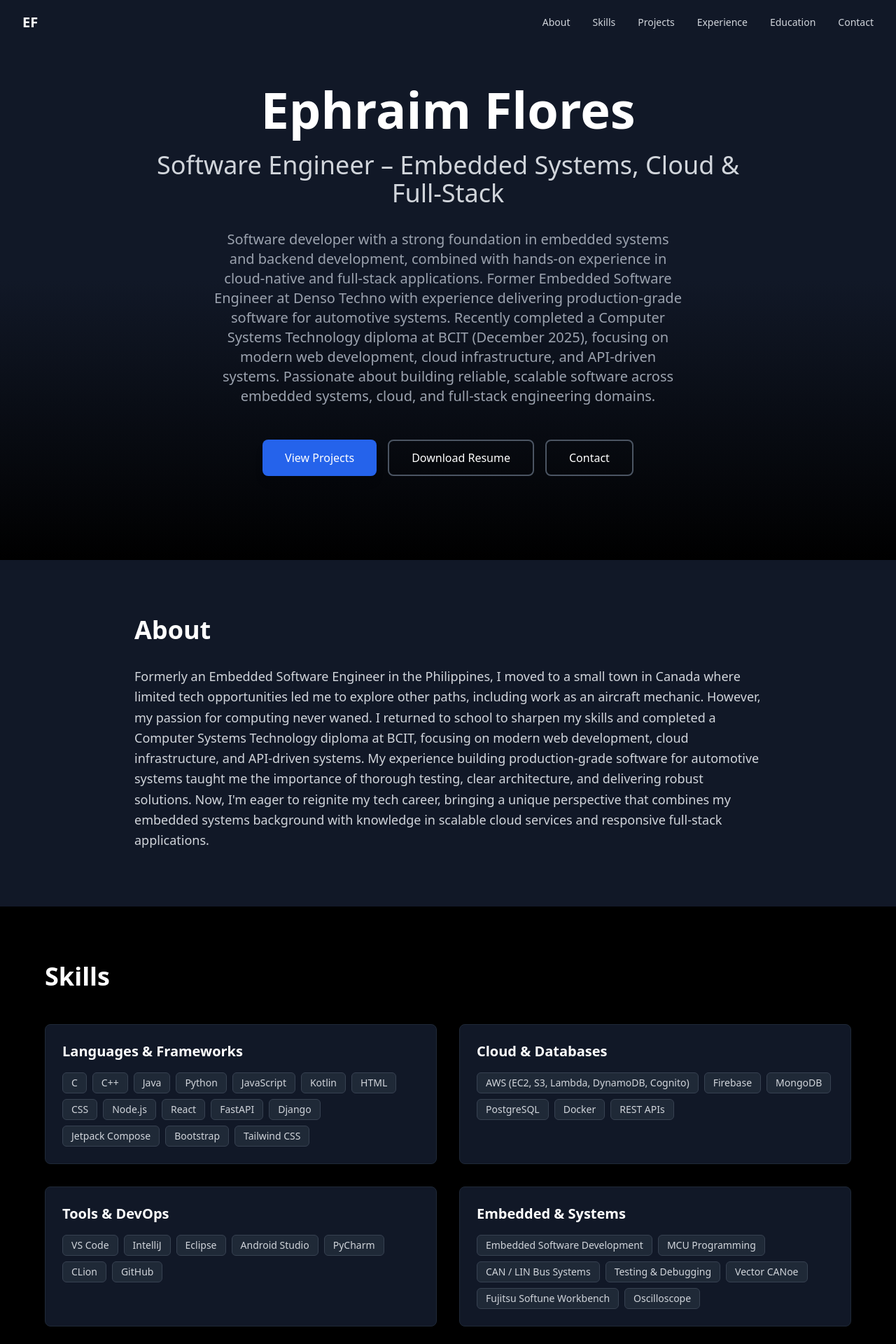
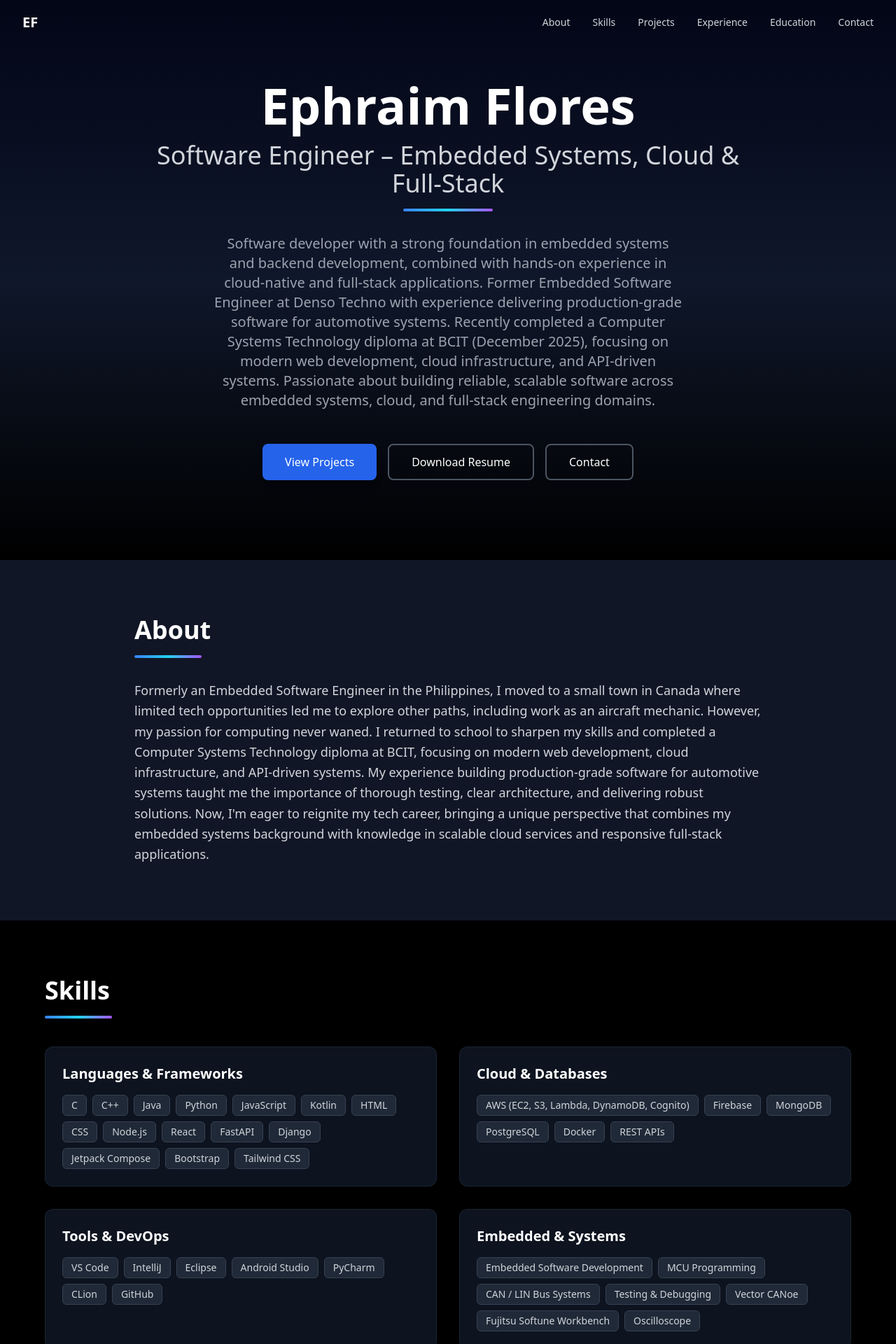
Before and after one commit to Ephflores/portfolio, a React (Vite) app: page / in a window 1280 px wide. Shown: the top 1920 px of the page at 70% size. Built offline with nearby package versions, Linux system fonts and the light colour scheme.

Commit message:
Improve UX

```diff
--- a/src/App.jsx
+++ b/src/App.jsx
@@ -7,10 +7,26 @@ import Projects from './components/Projects'
 import Experience from './components/Experience'
 import Education from './components/Education'
 import Contact from './components/Contact'
+import useScrollProgress from './hooks/useScrollProgress'
 
 function App() {
+  const scrollProgress = useScrollProgress()
+
   return (
-    <div className="min-h-screen bg-black">
+    <div className="relative min-h-screen bg-slate-950 overflow-hidden">
+      {/* Background detailing: radial glow + subtle grid */}
+      <div className="pointer-events-none absolute inset-0 opacity-40 bg-[radial-gradient(circle_at_top,_rgba(56,189,248,0.16),_transparent_55%)]" />
+      <div className="pointer-events-none absolute inset-0 opacity-[0.04] bg-[linear-gradient(to_right,_#1f2937_1px,_transparent_1px),linear-gradient(to_bottom,_#1f2937_1px,_transparent_1px)] bg-[size:40px_40px]" />
+
+      {/* Scroll progress bar under navbar */}
+      <div className="fixed top-16 left-0 right-0 h-0.5 bg-transparent z-40">
+        <div
+          className="h-full bg-gradient-to-r from-blue-500 via-cyan-400 to-purple-500 transition-[width] duration-150"
+          style={{ width: `${scrollProgress}%` }}
+        />
+      </div>
+
+      <div className="relative">
         <Navbar />
         <Hero />
         <About />
@@ -20,6 +36,7 @@ function App() {
         <Education />
         <Contact />
       </div>
+    </div>
   )
 }
 
--- a/src/components/About.jsx
+++ b/src/components/About.jsx
@@ -1,10 +1,20 @@
 import { about } from '../data/resumeData';
+import useInView from '../hooks/useInView';
 
 const About = () => {
+  const { ref, isVisible } = useInView();
+
   return (
-    <section id="about" className="scroll-mt-16 py-20 px-4 sm:px-6 lg:px-8 bg-gray-900">
+    <section
+      id="about"
+      ref={ref}
+      className={`scroll-mt-16 py-20 px-4 sm:px-6 lg:px-8 bg-gray-900/95 backdrop-blur-sm transition-all duration-700 ease-out transform ${
+        isVisible ? 'opacity-100 translate-y-0' : 'opacity-0 translate-y-6'
+      }`}
+    >
       <div className="max-w-4xl mx-auto">
-        <h2 className="text-4xl font-bold text-white mb-8">About</h2>
+        <h2 className="text-4xl font-bold text-white mb-4">About</h2>
+        <div className="h-1 w-24 mb-8 bg-gradient-to-r from-blue-500 via-cyan-400 to-purple-500 rounded-full" />
         <p className="text-lg text-gray-300 leading-relaxed">
           {about.story}
         </p>
--- a/src/components/Contact.jsx
+++ b/src/components/Contact.jsx
@@ -1,17 +1,27 @@
 import { personalInfo } from '../data/resumeData';
+import useInView from '../hooks/useInView';
 
 const Contact = () => {
+  const { ref, isVisible } = useInView();
+
   return (
-    <section id="contact" className="scroll-mt-16 py-20 px-4 sm:px-6 lg:px-8 bg-black">
+    <section
+      id="contact"
+      ref={ref}
+      className={`scroll-mt-16 py-20 px-4 sm:px-6 lg:px-8 bg-black/95 backdrop-blur-sm transition-all duration-700 ease-out transform ${
+        isVisible ? 'opacity-100 translate-y-0' : 'opacity-0 translate-y-6'
+      }`}
+    >
       <div className="max-w-4xl mx-auto text-center">
-        <h2 className="text-4xl font-bold text-white mb-12">Contact</h2>
+        <h2 className="text-4xl font-bold text-white mb-4">Contact</h2>
+        <div className="h-1 w-24 mx-auto mb-10 bg-gradient-to-r from-blue-500 via-cyan-400 to-purple-500 rounded-full" />
         <div className="bg-gray-900 rounded-lg p-8 border border-gray-800">
           <div className="space-y-6">
             <div>
               <p className="text-gray-400 mb-2">Email</p>
               <a
                 href={`mailto:${personalInfo.email}`}
-                className="text-blue-400 hover:text-blue-300 text-lg transition-colors"
+                className="relative inline-block text-blue-400 hover:text-blue-300 text-lg transition-colors focus:outline-none focus-visible:ring-2 focus-visible:ring-blue-500 focus-visible:ring-offset-2 focus-visible:ring-offset-slate-950 after:absolute after:left-0 after:-bottom-0.5 after:h-px after:w-0 after:bg-blue-400 after:transition-all after:duration-300 hover:after:w-full"
               >
                 {personalInfo.email}
               </a>
@@ -22,7 +32,7 @@ const Contact = () => {
                 href={personalInfo.linkedin}
                 target="_blank"
                 rel="noopener noreferrer"
-                className="text-blue-400 hover:text-blue-300 text-lg transition-colors"
+                className="relative inline-block text-blue-400 hover:text-blue-300 text-lg transition-colors focus:outline-none focus-visible:ring-2 focus-visible:ring-blue-500 focus-visible:ring-offset-2 focus-visible:ring-offset-slate-950 after:absolute after:left-0 after:-bottom-0.5 after:h-px after:w-0 after:bg-blue-400 after:transition-all after:duration-300 hover:after:w-full"
               >
                 {personalInfo.linkedin}
               </a>
@@ -31,7 +41,7 @@ const Contact = () => {
               <p className="text-gray-400 mb-2">Phone</p>
               <a
                 href={`tel:${personalInfo.phone}`}
-                className="text-gray-300 text-lg"
+                className="text-gray-300 text-lg focus:outline-none focus-visible:ring-2 focus-visible:ring-blue-500 focus-visible:ring-offset-2 focus-visible:ring-offset-slate-950 rounded"
               >
                 {personalInfo.phone}
               </a>
--- a/src/components/Education.jsx
+++ b/src/components/Education.jsx
@@ -1,10 +1,20 @@
 import { education } from '../data/resumeData';
+import useInView from '../hooks/useInView';
 
 const Education = () => {
+  const { ref, isVisible } = useInView();
+
   return (
-    <section id="education" className="scroll-mt-16 py-20 px-4 sm:px-6 lg:px-8 bg-gray-900">
+    <section
+      id="education"
+      ref={ref}
+      className={`scroll-mt-16 py-20 px-4 sm:px-6 lg:px-8 bg-gray-900/95 backdrop-blur-sm transition-all duration-700 ease-out transform ${
+        isVisible ? 'opacity-100 translate-y-0' : 'opacity-0 translate-y-6'
+      }`}
+    >
       <div className="max-w-4xl mx-auto">
-        <h2 className="text-4xl font-bold text-white mb-12">Education</h2>
+        <h2 className="text-4xl font-bold text-white mb-4">Education</h2>
+        <div className="h-1 w-24 mb-10 bg-gradient-to-r from-blue-500 via-cyan-400 to-purple-500 rounded-full" />
         <div className="space-y-6">
           {education.map((edu) => (
             <div key={edu.id} className="bg-gray-800 rounded-lg p-6 border border-gray-700">
--- a/src/components/Experience.jsx
+++ b/src/components/Experience.jsx
@@ -1,7 +1,8 @@
 import { technicalExperience, otherExperience } from '../data/resumeData';
+import useInView from '../hooks/useInView';
 
 const ExperienceCard = ({ exp }) => (
-  <div className="bg-gray-900 rounded-lg p-6 border border-gray-800">
+  <div className="bg-gray-900/80 rounded-xl p-6 border border-gray-800/80 transition-all duration-300 hover:-translate-y-1 hover:shadow-[0_18px_45px_rgba(15,23,42,0.9)] hover:border-blue-500/60">
     <div className="mb-4">
       <h3 className="text-2xl font-semibold text-white mb-1">{exp.title}</h3>
       <p className="text-lg text-blue-400 mb-1">{exp.company}</p>
@@ -16,10 +17,19 @@ const ExperienceCard = ({ exp }) => (
 );
 
 const Experience = () => {
+  const { ref, isVisible } = useInView();
+
   return (
-    <section id="experience" className="scroll-mt-16 py-20 px-4 sm:px-6 lg:px-8 bg-black">
+    <section
+      id="experience"
+      ref={ref}
+      className={`scroll-mt-16 py-20 px-4 sm:px-6 lg:px-8 bg-black/95 backdrop-blur-sm transition-all duration-700 ease-out transform ${
+        isVisible ? 'opacity-100 translate-y-0' : 'opacity-0 translate-y-6'
+      }`}
+    >
       <div className="max-w-4xl mx-auto">
-        <h2 className="text-4xl font-bold text-white mb-12">Experience</h2>
+        <h2 className="text-4xl font-bold text-white mb-4">Experience</h2>
+        <div className="h-1 w-24 mb-10 bg-gradient-to-r from-blue-500 via-cyan-400 to-purple-500 rounded-full" />
 
         <div className="mb-16">
           <h3 className="text-2xl font-semibold text-white mb-8">Technical Work Experience</h3>
--- a/src/components/Hero.jsx
+++ b/src/components/Hero.jsx
@@ -1,7 +1,10 @@
 import { personalInfo } from '../data/resumeData';
 import resumePdf from '../assets/EphraimFloresResume.pdf';
+import useInView from '../hooks/useInView';
 
 const Hero = () => {
+  const { ref, isVisible } = useInView();
+
   const scrollToSection = (id) => {
     const element = document.getElementById(id);
     if (element) {
@@ -26,33 +29,40 @@ const Hero = () => {
   };
 
   return (
-    <section id="hero" className="scroll-mt-16 min-h-screen flex items-center justify-center bg-gradient-to-b from-gray-900 via-gray-900 to-black px-4 sm:px-6 lg:px-8">
+    <section
+      id="hero"
+      ref={ref}
+      className={`scroll-mt-16 min-h-screen flex items-center justify-center bg-gradient-to-b from-slate-950 via-slate-900 to-black px-4 sm:px-6 lg:px-8 transition-all duration-700 ease-out transform ${
+        isVisible ? 'opacity-100 translate-y-0' : 'opacity-0 translate-y-6'
+      }`}
+    >
       <div className="max-w-4xl mx-auto text-center">
-        <h1 className="text-5xl sm:text-6xl lg:text-7xl font-bold text-white mb-6">
+        <h1 className="text-5xl sm:text-6xl lg:text-7xl font-bold text-white mb-4">
           {personalInfo.name}
         </h1>
-        <h2 className="text-2xl sm:text-3xl lg:text-4xl text-gray-300 mb-8 font-light">
+        <h2 className="text-2xl sm:text-3xl lg:text-4xl text-gray-300 mb-4 font-light">
           {personalInfo.title}
         </h2>
+        <div className="h-1 w-32 mx-auto mb-8 bg-gradient-to-r from-blue-500 via-cyan-400 to-purple-500 rounded-full" />
         <p className="text-lg sm:text-xl text-gray-400 mb-12 max-w-2xl mx-auto leading-relaxed">
           {personalInfo.summary}
         </p>
         <div className="flex flex-col sm:flex-row gap-4 justify-center">
           <button
             onClick={() => scrollToSection('projects')}
-            className="px-8 py-3 bg-blue-600 hover:bg-blue-700 text-white font-medium rounded-lg transition-colors shadow-lg hover:shadow-xl"
+            className="px-8 py-3 bg-blue-600 hover:bg-blue-700 text-white font-medium rounded-lg transition-colors shadow-lg hover:shadow-xl focus:outline-none focus-visible:ring-2 focus-visible:ring-blue-500 focus-visible:ring-offset-2 focus-visible:ring-offset-slate-950"
           >
             View Projects
           </button>
           <button
             onClick={handleDownloadResume}
-            className="px-8 py-3 bg-transparent border-2 border-gray-600 hover:border-gray-400 text-white font-medium rounded-lg transition-colors"
+            className="px-8 py-3 bg-transparent border-2 border-gray-600 hover:border-gray-400 text-white font-medium rounded-lg transition-colors focus:outline-none focus-visible:ring-2 focus-visible:ring-blue-500 focus-visible:ring-offset-2 focus-visible:ring-offset-slate-950"
           >
             Download Resume
           </button>
           <button
             onClick={() => scrollToSection('contact')}
-            className="px-8 py-3 bg-transparent border-2 border-gray-600 hover:border-gray-400 text-white font-medium rounded-lg transition-colors"
+            className="px-8 py-3 bg-transparent border-2 border-gray-600 hover:border-gray-400 text-white font-medium rounded-lg transition-colors focus:outline-none focus-visible:ring-2 focus-visible:ring-blue-500 focus-visible:ring-offset-2 focus-visible:ring-offset-slate-950"
           >
             Contact
           </button>
--- a/src/components/Navbar.jsx
+++ b/src/components/Navbar.jsx
@@ -44,7 +44,7 @@ const Navbar = () => {
         <div className="flex items-center justify-between h-16">
           <button
             onClick={() => scrollToSection('hero')}
-            className="text-xl font-semibold text-white hover:text-blue-400 transition-colors"
+            className="text-xl font-semibold text-white hover:text-blue-400 transition-colors focus:outline-none focus-visible:ring-2 focus-visible:ring-blue-500 focus-visible:ring-offset-2 focus-visible:ring-offset-slate-950 rounded"
           >
             EF
           </button>
@@ -53,7 +53,7 @@ const Navbar = () => {
               <button
                 key={item.id}
                 onClick={() => scrollToSection(item.id)}
-                className="text-gray-300 hover:text-white transition-colors text-sm font-medium"
+                className="text-gray-300 hover:text-white transition-colors text-sm font-medium focus:outline-none focus-visible:ring-2 focus-visible:ring-blue-500 focus-visible:ring-offset-2 focus-visible:ring-offset-slate-950 rounded"
               >
                 {item.label}
               </button>
@@ -62,7 +62,7 @@ const Navbar = () => {
           <div className="md:hidden">
             <button
               onClick={() => setIsMobileMenuOpen(!isMobileMenuOpen)}
-              className="text-gray-300 hover:text-white transition-colors"
+              className="text-gray-300 hover:text-white transition-colors focus:outline-none focus-visible:ring-2 focus-visible:ring-blue-500 focus-visible:ring-offset-2 focus-visible:ring-offset-slate-950 rounded"
               aria-label="Toggle menu"
             >
               {isMobileMenuOpen ? (
@@ -84,7 +84,7 @@ const Navbar = () => {
                 <button
                   key={item.id}
                   onClick={() => scrollToSection(item.id)}
-                  className="block w-full text-left px-3 py-2 text-gray-300 hover:text-white hover:bg-gray-800 rounded-md text-sm font-medium transition-colors"
+                  className="block w-full text-left px-3 py-2 text-gray-300 hover:text-white hover:bg-gray-800 rounded-md text-sm font-medium transition-colors focus:outline-none focus-visible:ring-2 focus-visible:ring-blue-500 focus-visible:ring-offset-2 focus-visible:ring-offset-slate-950"
                 >
                   {item.label}
                 </button>
--- a/src/components/Projects.jsx
+++ b/src/components/Projects.jsx
@@ -1,7 +1,10 @@
 import { useState, useEffect } from 'react';
 import { projects } from '../data/resumeData';
+import useInView from '../hooks/useInView';
 
 const VideoModal = ({ isOpen, onClose, videoUrl }) => {
+  const [animateIn, setAnimateIn] = useState(false);
+
   useEffect(() => {
     const handleEscape = (e) => {
       if (e.key === 'Escape' && isOpen) {
@@ -12,11 +15,13 @@ const VideoModal = ({ isOpen, onClose, videoUrl }) => {
     if (isOpen) {
       document.addEventListener('keydown', handleEscape);
       document.body.style.overflow = 'hidden';
+      setAnimateIn(true);
     }
 
     return () => {
       document.removeEventListener('keydown', handleEscape);
       document.body.style.overflow = 'unset';
+      setAnimateIn(false);
     };
   }, [isOpen, onClose]);
 
@@ -52,11 +57,15 @@ const VideoModal = ({ isOpen, onClose, videoUrl }) => {
 
   return (
     <div
-      className="fixed inset-0 z-50 flex items-center justify-center bg-black bg-opacity-75 p-4"
+      className={`fixed inset-0 z-50 flex items-center justify-center bg-black bg-opacity-75 p-4 transition-opacity duration-300 ${
+        animateIn ? 'opacity-100' : 'opacity-0'
+      }`}
       onClick={onClose}
     >
       <div
-        className="relative w-full max-w-4xl bg-gray-900 rounded-lg overflow-hidden"
+        className={`relative w-full max-w-4xl bg-gray-900 rounded-lg overflow-hidden transform transition-all duration-300 ${
+          animateIn ? 'opacity-100 scale-100 translate-y-0' : 'opacity-0 scale-95 translate-y-4'
+        }`}
         onClick={(e) => e.stopPropagation()}
       >
         <button
@@ -84,6 +93,7 @@ const VideoModal = ({ isOpen, onClose, videoUrl }) => {
 
 const Projects = () => {
   const [selectedVideo, setSelectedVideo] = useState(null);
+  const { ref, isVisible } = useInView();
 
   const handleDemoClick = (e, demoUrl) => {
     e.preventDefault();
@@ -98,15 +108,23 @@ const Projects = () => {
 
   return (
     <>
-      <section id="projects" className="scroll-mt-16 py-20 px-4 sm:px-6 lg:px-8 bg-gray-900">
+      <section
+        id="projects"
+        ref={ref}
+        className={`scroll-mt-16 py-20 px-4 sm:px-6 lg:px-8 bg-gray-900/90 backdrop-blur-sm transition-all duration-700 ease-out transform ${
+          isVisible ? 'opacity-100 translate-y-0' : 'opacity-0 translate-y-6'
+        }`}
+      >
         <div className="max-w-6xl mx-auto">
-          <h2 className="text-4xl font-bold text-white mb-12">Projects</h2>
+          <h2 className="text-4xl font-bold text-white mb-4">Projects</h2>
+          <div className="h-1 w-24 mb-10 bg-gradient-to-r from-blue-500 via-cyan-400 to-purple-500 rounded-full" />
           <div className="grid grid-cols-1 md:grid-cols-2 lg:grid-cols-3 gap-6">
             {projects.map((project) => (
               <div
                 key={project.id}
-                className="bg-gray-800 rounded-lg p-6 border border-gray-700 hover:border-gray-600 transition-colors flex flex-col"
+                className="bg-gray-800/80 rounded-xl p-6 border border-gray-700/80 transition-all duration-300 flex flex-col hover:-translate-y-1 hover:shadow-[0_18px_45px_rgba(15,23,42,0.9)] hover:border-blue-500/60"
               >
+                <div className="h-0.5 w-16 mb-4 bg-gradient-to-r from-blue-500 via-cyan-400 to-purple-500 rounded-full" />
                 <div className="mb-4">
                   <h3 className="text-xl font-semibold text-white mb-2">{project.name}</h3>
                   <div className="flex items-center gap-2 text-sm text-gray-400 mb-2">
--- a/src/components/Skills.jsx
+++ b/src/components/Skills.jsx
@@ -1,6 +1,8 @@
 import { skills } from '../data/resumeData';
+import useInView from '../hooks/useInView';
 
 const Skills = () => {
+  const { ref, isVisible } = useInView();
   const skillGroups = [
     { title: 'Languages & Frameworks', items: [...skills.languages, ...skills.frameworks] },
     { title: 'Cloud & Databases', items: skills.cloud },
@@ -9,18 +11,28 @@ const Skills = () => {
   ];
 
   return (
-    <section id="skills" className="scroll-mt-16 py-20 px-4 sm:px-6 lg:px-8 bg-black">
+    <section
+      id="skills"
+      ref={ref}
+      className={`scroll-mt-16 py-20 px-4 sm:px-6 lg:px-8 bg-black/95 backdrop-blur-sm transition-all duration-700 ease-out transform ${
+        isVisible ? 'opacity-100 translate-y-0' : 'opacity-0 translate-y-6'
+      }`}
+    >
       <div className="max-w-6xl mx-auto">
-        <h2 className="text-4xl font-bold text-white mb-12">Skills</h2>
+        <h2 className="text-4xl font-bold text-white mb-4">Skills</h2>
+        <div className="h-1 w-24 mb-10 bg-gradient-to-r from-blue-500 via-cyan-400 to-purple-500 rounded-full" />
         <div className="grid grid-cols-1 md:grid-cols-2 gap-8">
           {skillGroups.map((group, index) => (
-            <div key={index} className="bg-gray-900 rounded-lg p-6 border border-gray-800">
+            <div
+              key={index}
+              className="bg-gray-900/80 rounded-xl p-6 border border-gray-800/80 transition-all duration-300 hover:-translate-y-1 hover:shadow-[0_18px_45px_rgba(15,23,42,0.9)] hover:border-blue-500/60"
+            >
               <h3 className="text-xl font-semibold text-white mb-4">{group.title}</h3>
               <div className="flex flex-wrap gap-2">
                 {group.items.map((skill, skillIndex) => (
                   <span
                     key={skillIndex}
-                    className="px-3 py-1 bg-gray-800 text-gray-300 rounded-md text-sm border border-gray-700"
+                    className="px-3 py-1 bg-gray-800 text-gray-300 rounded-md text-sm border border-gray-700 transition-all duration-200 hover:border-blue-500 hover:text-white hover:bg-gray-800/80 hover:-translate-y-0.5"
                   >
                     {skill}
                   </span>
--- a/src/data/resumeData.js
+++ b/src/data/resumeData.js
@@ -2,7 +2,7 @@ export const personalInfo = {
   name: "Ephraim Flores",
   title: "Software Engineer – Embedded Systems, Cloud & Full-Stack",
   location: "Vancouver, BC",
-  phone: "204-595-8184",
+  phone: "+1 (204) 595-8184",
   email: "ephraim.flores@gmail.com",
   linkedin: "https://linkedin.com/in/ephraim-flores/",
   summary: "Software developer with a strong foundation in embedded systems and backend development, combined with hands-on experience in cloud-native and full-stack applications. Former Embedded Software Engineer at Denso Techno with experience delivering production-grade software for automotive systems. Recently completed a Computer Systems Technology diploma at BCIT (December 2025), focusing on modern web development, cloud infrastructure, and API-driven systems. Passionate about building reliable, scalable software across embedded systems, cloud, and full-stack engineering domains."
--- /dev/null
+++ b/src/hooks/useInView.js
@@ -0,0 +1,38 @@
+import { useEffect, useRef, useState } from 'react';
+
+const useInView = (options = {}) => {
+  const ref = useRef(null);
+  const [isVisible, setIsVisible] = useState(false);
+
+  useEffect(() => {
+    const element = ref.current;
+    if (!element) return;
+
+    const observer = new IntersectionObserver(
+      (entries) => {
+        entries.forEach((entry) => {
+          if (entry.isIntersecting) {
+            setIsVisible(true);
+          } else {
+            // Reset visibility when element leaves viewport (scrolling back up)
+            setIsVisible(false);
+          }
+        });
+      },
+      {
+        threshold: 0.15,
+        ...options,
+      }
+    );
+
+    observer.observe(element);
+
+    return () => {
+      observer.disconnect();
+    };
+  }, [options]);
+
+  return { ref, isVisible };
+};
+
+export default useInView;
--- /dev/null
+++ b/src/hooks/useScrollProgress.js
@@ -0,0 +1,32 @@
+import { useEffect, useState } from 'react';
+
+const useScrollProgress = () => {
+  const [progress, setProgress] = useState(0);
+
+  useEffect(() => {
+    const handleScroll = () => {
+      const scrollTop = window.scrollY || document.documentElement.scrollTop || 0;
+      const docHeight =
+        (document.documentElement.scrollHeight || 0) - (window.innerHeight || 0);
+
+      if (docHeight <= 0) {
+        setProgress(0);
+        return;
+      }
+
+      const value = (scrollTop / docHeight) * 100;
+      setProgress(value);
+    };
+
+    handleScroll();
+    window.addEventListener('scroll', handleScroll, { passive: true });
+
+    return () => {
+      window.removeEventListener('scroll', handleScroll);
+    };
+  }, []);
+
+  return progress;
+};
+
+export default useScrollProgress;
```
Lines whose indentation alone changed are shown as unchanged.
